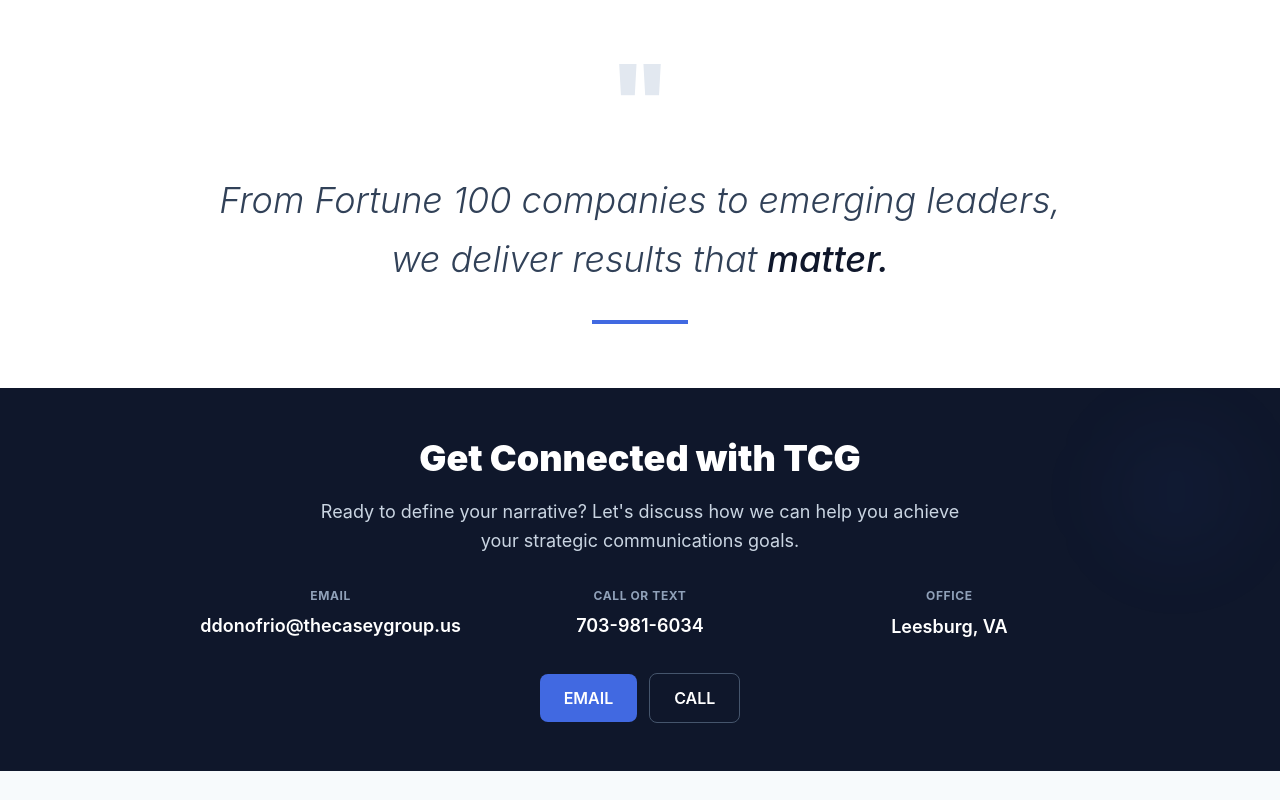
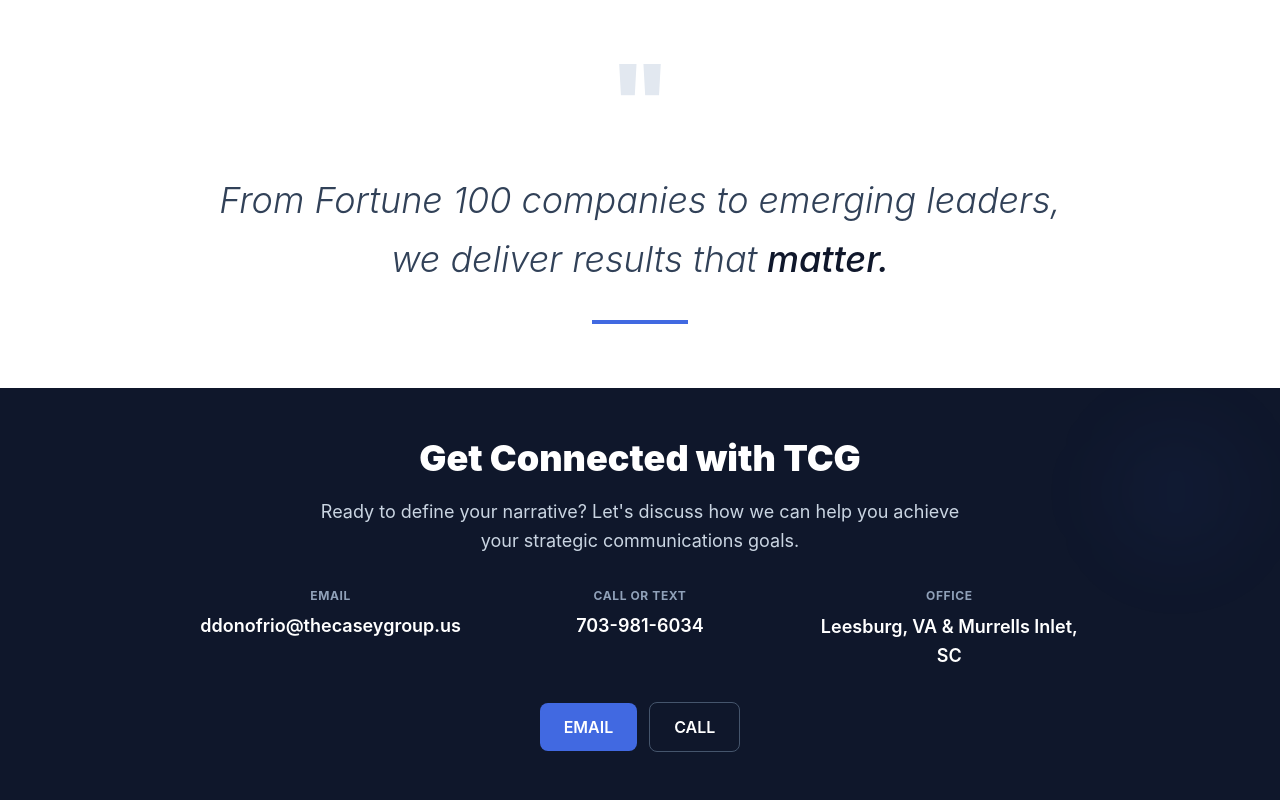
Before and after one commit to ddonofrio03/TCG26, a Next.js app: page / in a window 1280 px wide. Shown: the part 4109-4909 px from the top of the page. Before the commit the page ends 4880 px from the top, so only its background shows below. Built offline with nearby package versions, Linux system fonts and the light colour scheme; no server answers.

Commit message:
Update office location and label in ContactSection (#7)

```diff
--- a/components/ContactSection.tsx
+++ b/components/ContactSection.tsx
@@ -61,13 +61,13 @@
               </a>
             </div>
 
-            {/* Office */}
+            {/* Offices */}
             <div
               className="text-center"
             >
               <h3 className="text-xs font-bold text-slate-400 tracking-wider uppercase mb-2">Office</h3>
               <address className="text-base lg:text-lg font-semibold text-white not-italic leading-relaxed">
-                Leesburg, VA
+                Leesburg, VA & Murrells Inlet, SC
               </address>
             </div>
           </div>
```
